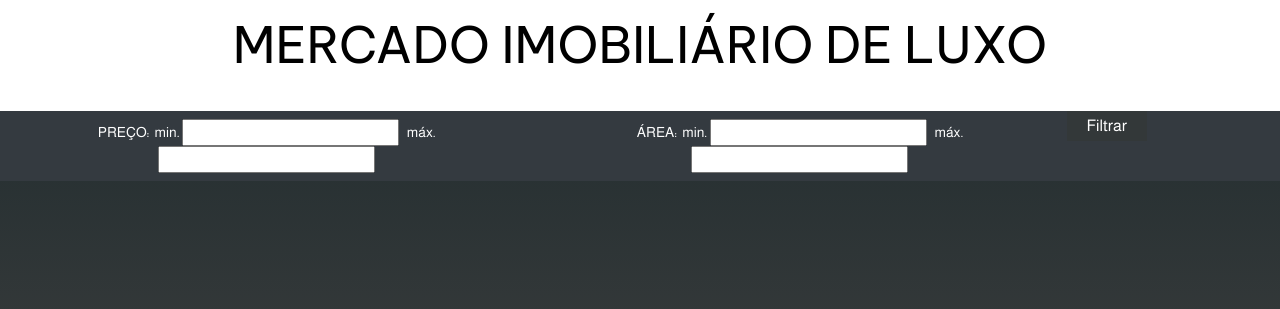
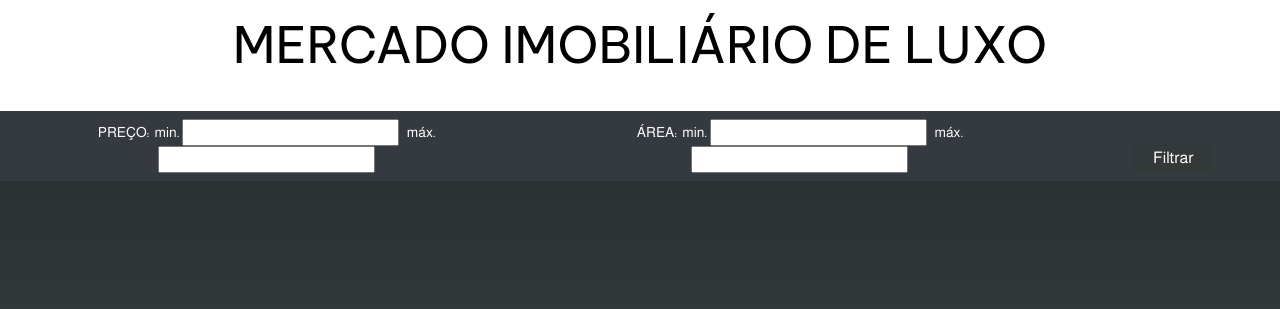
Before and after one commit to gabrielleweyne/Luxury-Real-Estate-Data, a FastAPI app: template templates/home.html in a window 1280 px wide. Shown: the part 112-421 px from the top of the page. Run offline with FastAPI, Linux system fonts and the light colour scheme; the template is opened without the code that fills it, so the values that code supplies are empty; some web fonts are replaced.

Commit message:
Finished estate listing

```diff
--- a/templates/home.html
+++ b/templates/home.html
@@ -19,7 +19,8 @@
     <script src="https://cdn.jsdelivr.net/npm/jquery@3.5.1/dist/jquery.slim.min.js"></script>
     <script src="https://cdn.jsdelivr.net/npm/bootstrap@4.6.2/dist/js/bootstrap.bundle.min.js"></script>
 
-    <link rel="stylesheet" href="https://fonts.googleapis.com/css2?family=Material+Symbols+Outlined:opsz,wght,FILL,GRAD@20..48,100..700,0..1,-50..200" />
+    <link rel="stylesheet"
+        href="https://fonts.googleapis.com/css2?family=Material+Symbols+Outlined:opsz,wght,FILL,GRAD@20..48,100..700,0..1,-50..200" />
 
     <link rel="stylesheet" href="{{ url_for('static', path='estilo.css') }}" />
     <link rel="stylesheet" href="{{ url_for('static', path='listagem.css') }}" />
@@ -107,9 +108,8 @@
     </div>
 
     <div class="bg-dark container-fluid text-white text-center">
-        <div class="row">
-            <div class="col-lg-5 col-md-6 py-2"
-                style="display: flex; flex-wrap: wrap; flex-direction: row; align-items: center; justify-content: center; line-height: center;">
+        <div class="row align-items-end">
+            <div class="col-5 my-2">
                 <small>
                     PREÇO:&nbsp;&nbsp;min.
                     <input type="number" name="min-price" id="min-price" value="{{price_range.min}}" min="0">
@@ -117,8 +117,7 @@
                     <input type="number" name="max-price" id="max-price" value="{{price_range.max}}" min="0">
                 </small>
             </div>
-            <div class="col-lg-5 col-md-6 py-2"
-                style="display: flex; flex-wrap: wrap; flex-direction: row; align-items: center; justify-content: center;">
+            <div class="col-5 my-2">
                 <small>
                     ÁREA:&nbsp;&nbsp;min.
                     <input type="number" name="min-area" id="min-area" value="{{area_range.min}}" min="1">
@@ -126,7 +125,9 @@
                     <input type="number" name="max-area" id="max-area" value="{{area_range.max}}" min="1">
                 </small>
             </div>
+            <div class="col-2 my-2">
                 <button type="button" class="btnfilter btn-primary" onclick="filter()">Filtrar</button>
+            </div>
         </div>
     </div>
 
@@ -138,9 +139,12 @@
                 {% for estate in chunk %}
                 <!-- Imóvel {{estate.estates_ind_id}}-->
                 <div class="card">
-                    <img class="card-img-top" src="{{estate.img if estate.img != None else url_for('static', path='/images/imgnotfound.png') }}" alt="Imagem de capa do card" />
+                    <img class="card-img-top"
+                        src="{{estate.img if estate.img != None else url_for('static', path='/images/imgnotfound.png') }}"
+                        alt="Imagem de capa do card" />
                     <div class="card-body">
-                        <h5 class="lista">{{estate.type.title() if estate.type != None else "Terreno"}}, {{estate.district.title() if estate.district != None else estate.address.title()}}</h5>
+                        <h5 class="lista">{{estate.type.title() if estate.type != None else "Terreno"}},
+                            {{estate.district.title() if estate.district != None else estate.address.title()}}</h5>
                         <p class="describelist">
                             Preço: R$ {{estate.price}}
                         </p>
@@ -172,10 +176,7 @@
                     <div class="card-footer">
                         {% if estate.favourited_user_id == user.id and estate.favourited == 1 %}
                         <!-- Desfavoritar -->
-                          <button
-                                type="button"
-                                class="btn-favourited"
-                                id="btn-{{estate.estates_ind_id}}"
+                        <button type="button" class="btn-favourited" id="btn-{{estate.estates_ind_id}}"
                             onclick="favourite({{user.id}}, {{estate.estates_ind_id}})">
                             <span class="material-symbols-outlined material-favourited">
                                 favorite
@@ -183,10 +184,7 @@
                         </button>
 
                         {% else %}
-                            <button
-                                type="button"
-                                class="btn-favourite"
-                                id="btn-{{estate.estates_ind_id}}"
+                        <button type="button" class="btn-favourite" id="btn-{{estate.estates_ind_id}}"
                             onclick="favourite({{user.id}}, {{estate.estates_ind_id}})">
                             <span class="material-symbols-outlined">
                                 favorite
```
Lines whose indentation alone changed are shown as unchanged.
